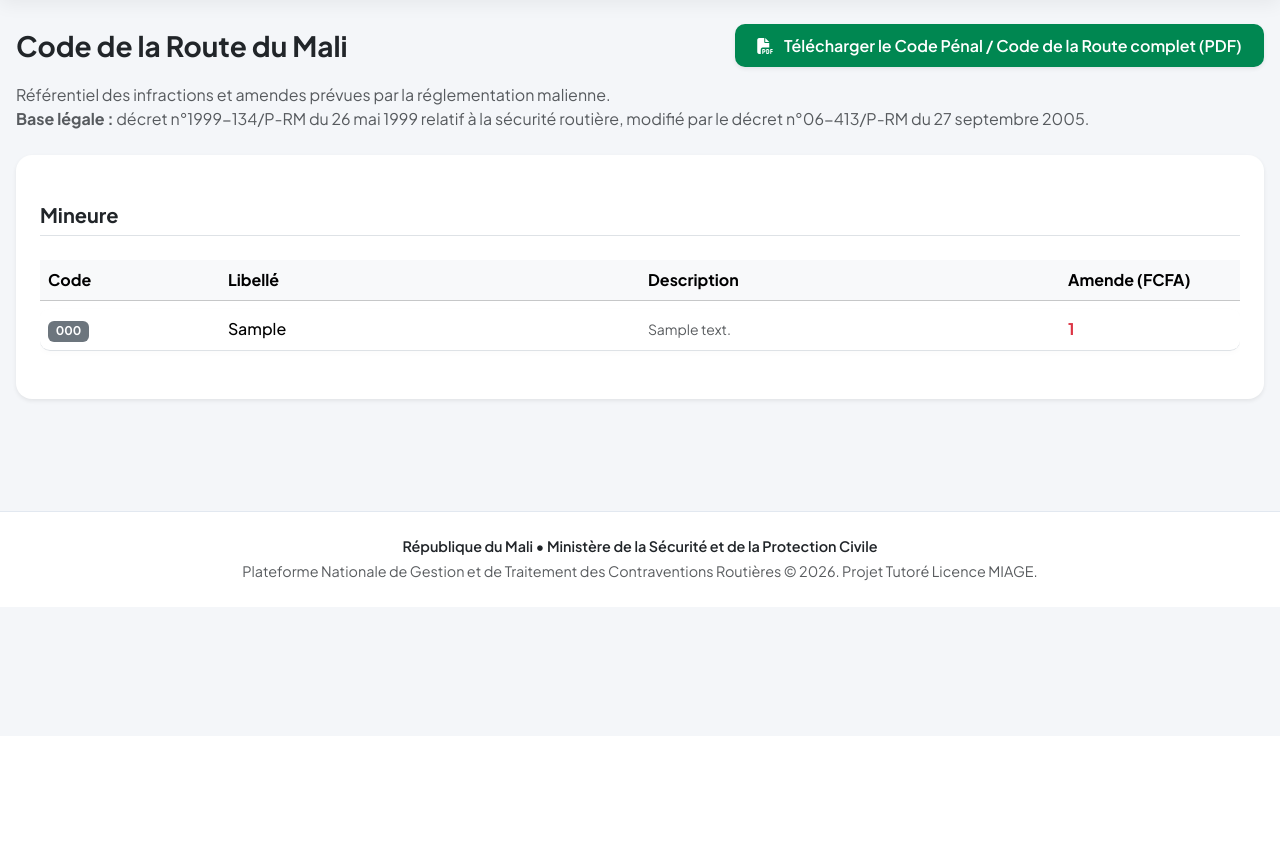
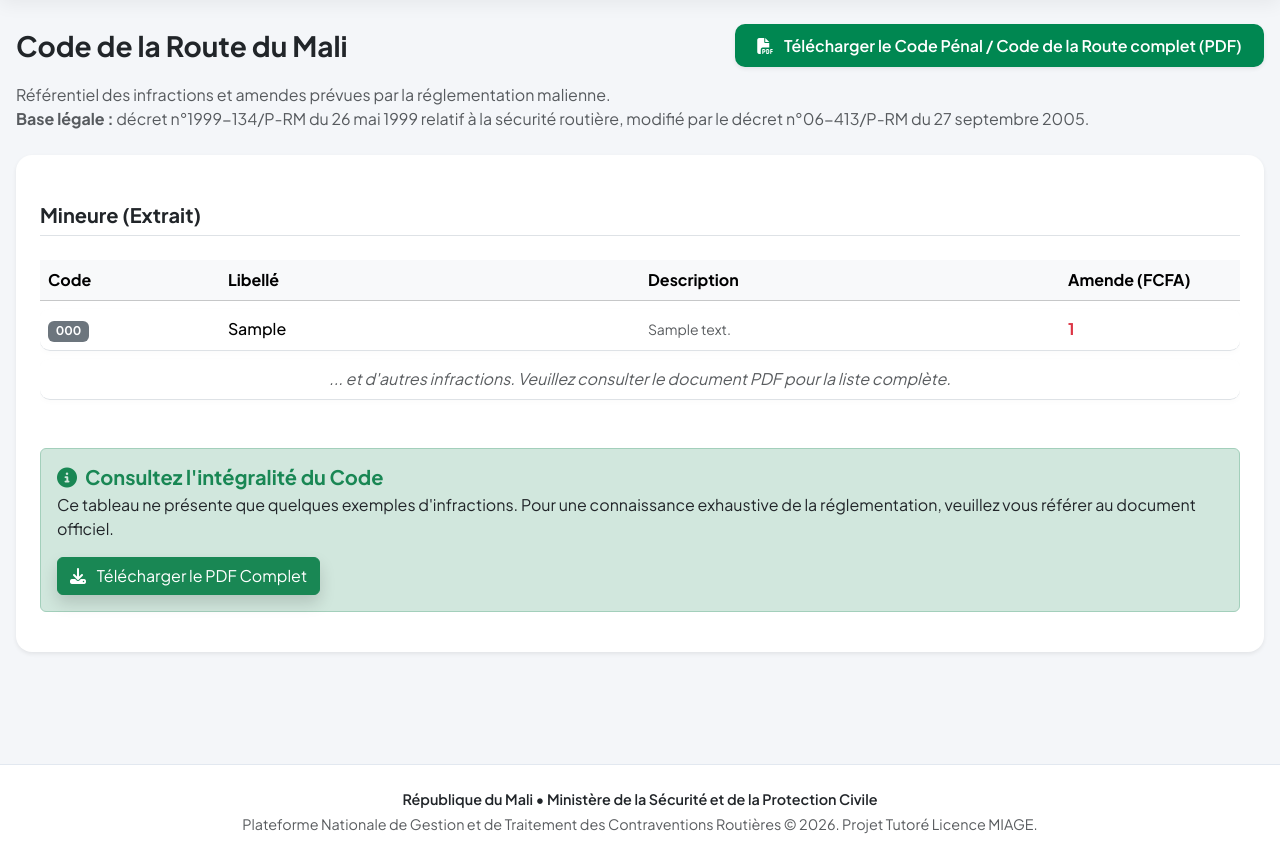
Before and after one commit to Cheickne-Kanoute/MaliContraventions, a Django app: page /code-route/ in a window 1280 px wide. Shown: the part 64-924 px from the top of the page. Before the commit the page ends 645 px from the top, so only its background shows below. Run offline with Django 4.2, Linux system fonts and the light colour scheme; tables that the repository leaves empty hold one stand-in row (values such as "Sample post").

Commit message:
refactor: simplifier l'affichage du code de la route et inciter au téléchargement du PDF

```diff
--- a/templates/code_route.html
+++ b/templates/code_route.html
@@ -21,7 +21,7 @@
     {% regroup infractions by get_degre_gravite_display as gravite_list %}
 
     {% for gravite in gravite_list %}
-        <h5 class="fw-bold text-mali-green mt-4 mb-3 border-bottom pb-2">{{ gravite.grouper }}</h5>
+        <h5 class="fw-bold text-mali-green mt-4 mb-3 border-bottom pb-2">{{ gravite.grouper }} (Extrait)</h5>
         <div class="table-responsive">
             <table class="table table-hover align-middle table-custom">
                 <thead class="table-light">
@@ -33,23 +33,34 @@
                     </tr>
                 </thead>
                 <tbody>
-                    {% for infraction in gravite.list %}
+                    {% for infraction in gravite.list|slice:":2" %}
                     <tr>
                         <td><span class="badge bg-secondary">{{ infraction.code }}</span></td>
                         <td class="fw-medium">{{ infraction.libelle }}</td>
                         <td class="text-muted small">{{ infraction.description|default:"-" }}</td>
                         <td class="fw-bold text-danger">{{ infraction.montant|floatformat:"0" }}</td>
                     </tr>
-                    {% empty %}
+                    {% endfor %}
                     <tr>
-                        <td colspan="4" class="text-center text-muted">Aucune infraction enregistrée dans cette catégorie.</td>
+                        <td colspan="4" class="text-center text-muted fst-italic">
+                            ... et d'autres infractions. Veuillez consulter le document PDF pour la liste complète.
+                        </td>
                     </tr>
-                    {% endfor %}
                 </tbody>
             </table>
         </div>
     {% empty %}
-        <p class="text-muted text-center py-4">Aucune infraction enregistrée.</p>
+        <p class="text-muted text-center py-4">Aucune infraction enregistrée dans la base de données.</p>
     {% endfor %}
+
+    <div class="alert alert-success mt-4 d-flex align-items-center justify-content-between flex-wrap gap-3">
+        <div>
+            <h5 class="fw-bold mb-1 text-success"><i class="fa-solid fa-circle-info me-2"></i>Consultez l'intégralité du Code</h5>
+            <p class="mb-0 text-dark">Ce tableau ne présente que quelques exemples d'infractions. Pour une connaissance exhaustive de la réglementation, veuillez vous référer au document officiel.</p>
+        </div>
+        <a href="{% static 'documents/code_penal_mali.pdf' %}" target="_blank" download class="btn btn-success shadow text-nowrap">
+            <i class="fa-solid fa-download me-2"></i> Télécharger le PDF Complet
+        </a>
+    </div>
 </div>
 {% endblock %}
```
